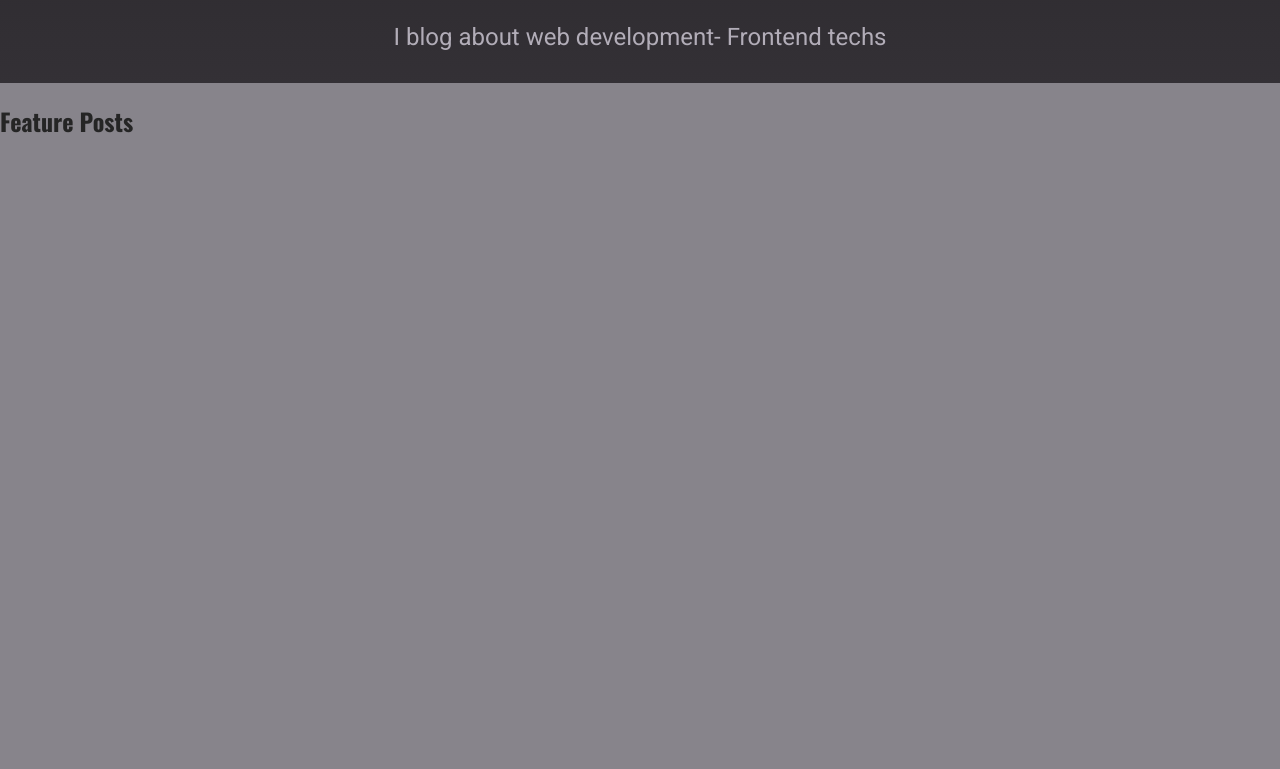
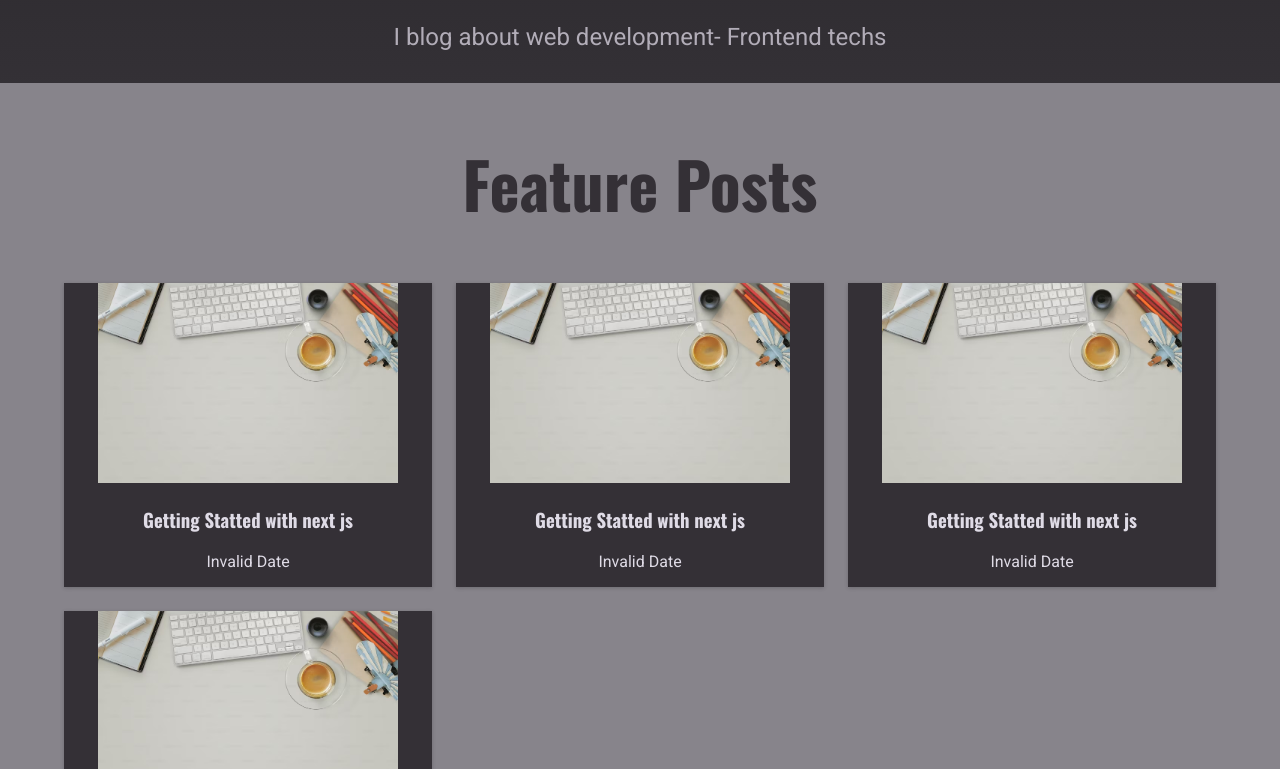
Before and after one commit to ashumsd7/next-blog-project, a Next.js app: page / in a window 1280 px wide. Shown: the part 531-1300 px from the top of the page. Before the commit the page ends 800 px from the top, so only its background shows below. Built offline with nearby package versions, Linux system fonts and the light colour scheme.

Commit message:
add post images

```diff
--- a/components/home-page/feature-posts.jsx
+++ b/components/home-page/feature-posts.jsx
@@ -1,9 +1,11 @@
 import React from "react";
 import classes from "./feature-posts.module.css";
-function FeaturePosts() {
+import PostsGrid from "../posts/posts-grid";
+function FeaturePosts(props) {
   return (
-    <section>
+    <section className={classes.latest}>
       <h2>Feature Posts</h2>
+      <PostsGrid posts={props.posts} />
     </section>
   );
 }
--- a/components/layout/main-navigation.jsx
+++ b/components/layout/main-navigation.jsx
@@ -5,7 +5,7 @@ import classes from "./main-navigation.module.css";
 function MainNavigation() {
   return (
     <header className={classes.header}>
-      <Link href={"/"}>
+      <Link href="/">
         <Logo />
       </Link>
       <nav>
--- a/components/posts/post-item.jsx
+++ b/components/posts/post-item.jsx
@@ -4,16 +4,27 @@ import React from "react";
 import classes from "./post-item.module.css";
 function PostItem(props) {
   const { post } = props;
+  const { title, image, excerpt, date, slug } = post;
+
+  const formattedDate = new Date(date).toLocaleDateString("en-Us", {
+    day: "numeric",
+    month: "long",
+    year: "numeric",
+  });
+
+  const fullImagePath = `/images/posts/${image}`;
+  const postLinkPath = `/posts/${slug}`;
+  console.log("fullImagePath", fullImagePath);
   return (
     <li className={classes.post}>
-      <Link>
+      <Link href={postLinkPath}>
         <div className={classes.image}>
-          <Image />
+          <Image src={fullImagePath} alt={title} width={"300"} height={"200"} />
         </div>
         <div className={classes.cotent}>
-          <h3>title</h3>
-          <time>Time</time>
-          <p>The desc</p>
+          <h3>{title}</h3>
+          <time>{formattedDate}</time>
+          <p>{excerpt}</p>
         </div>
       </Link>
     </li>
--- a/components/posts/posts-grid.jsx
+++ b/components/posts/posts-grid.jsx
@@ -7,7 +7,7 @@ function PostsGrid(props) {
   return (
     <ul className={classes.grid}>
       {posts.map((post) => (
-        <PostItem post={post} />
+        <PostItem key={post.slug} post={post} />
       ))}
     </ul>
   );
--- a/pages/index.js
+++ b/pages/index.js
@@ -1,11 +1,45 @@
 import FeaturePosts from "@/components/home-page/feature-posts";
 import Hero from "@/components/home-page/hero";
 
+const DUMMY_POSTS = [
+  {
+    title: "Getting Statted with next js",
+    slug: "getting-started-next-js",
+    excert:
+      "Lorem Ipsum is simply dummy text of the printing and typesetting industry. L",
+    time: "2022-02-10",
+    image: "getting-started-next-js.png",
+  },
+  {
+    title: "Getting Statted with next js",
+    slug: "getting-started-nex-js-2",
+    excert:
+      "Lorem Ipsum is simply dummy text of the printing and typesetting industry. L",
+    time: "2023-02-10",
+    image: "getting-started-next-js.png",
+  },
+  {
+    title: "Getting Statted with next js",
+    slug: "getting-started-nex-js-4",
+    excert:
+      "Lorem Ipsum is simply dummy text of the printing and typesetting industry. L",
+    time: "2021-02-10",
+    image: "getting-started-next-js.png",
+  },
+  {
+    title: "Getting Statted with next js",
+    slug: "getting-started-nex-js-2",
+    excert:
+      "Lorem Ipsum is simply dummy text of the printing and typesetting industry. L",
+    time: "2022-08-10",
+    image: "getting-started-next-js.png",
+  },
+];
 export default function Home() {
   return (
     <>
       <Hero />
-      <FeaturePosts />
+      <FeaturePosts posts={DUMMY_POSTS} />
     </>
   );
 }
```
Also changed, not shown: public/images/posts/getting-started-next-js.png (added).
